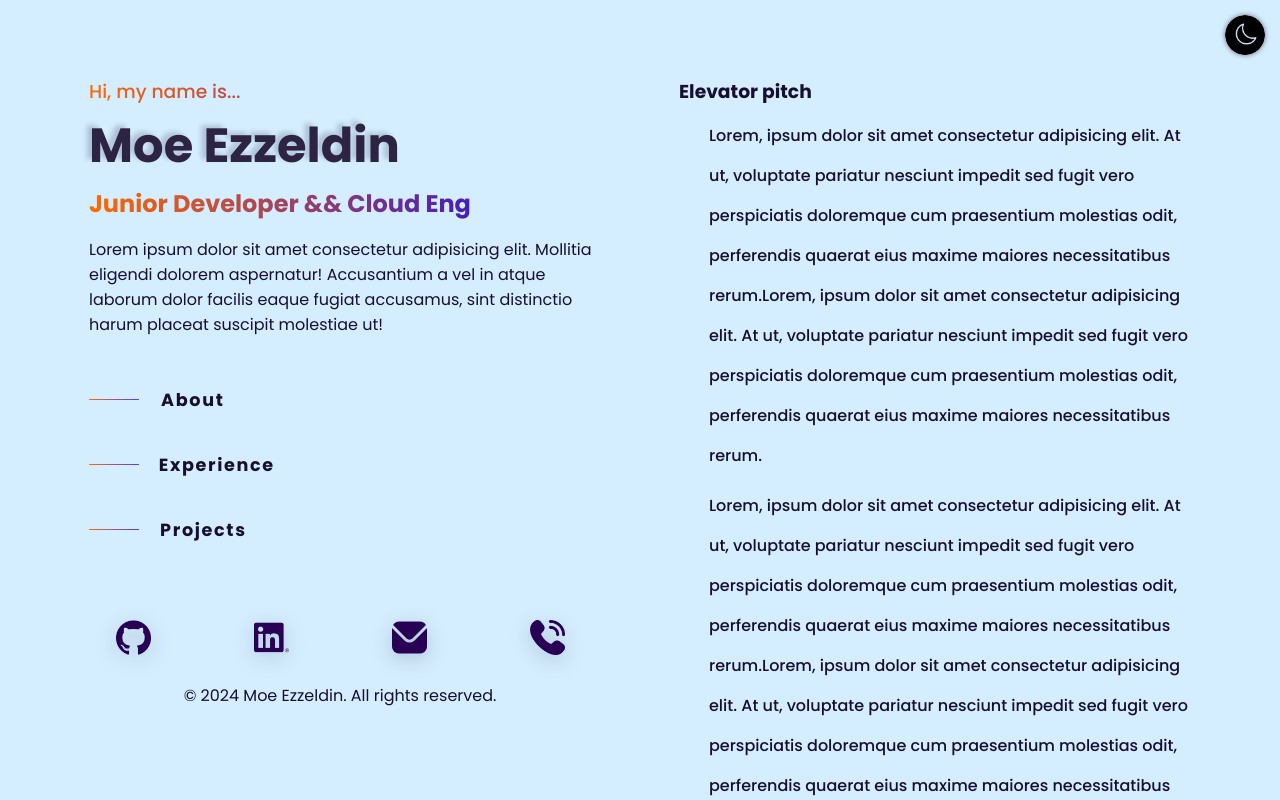
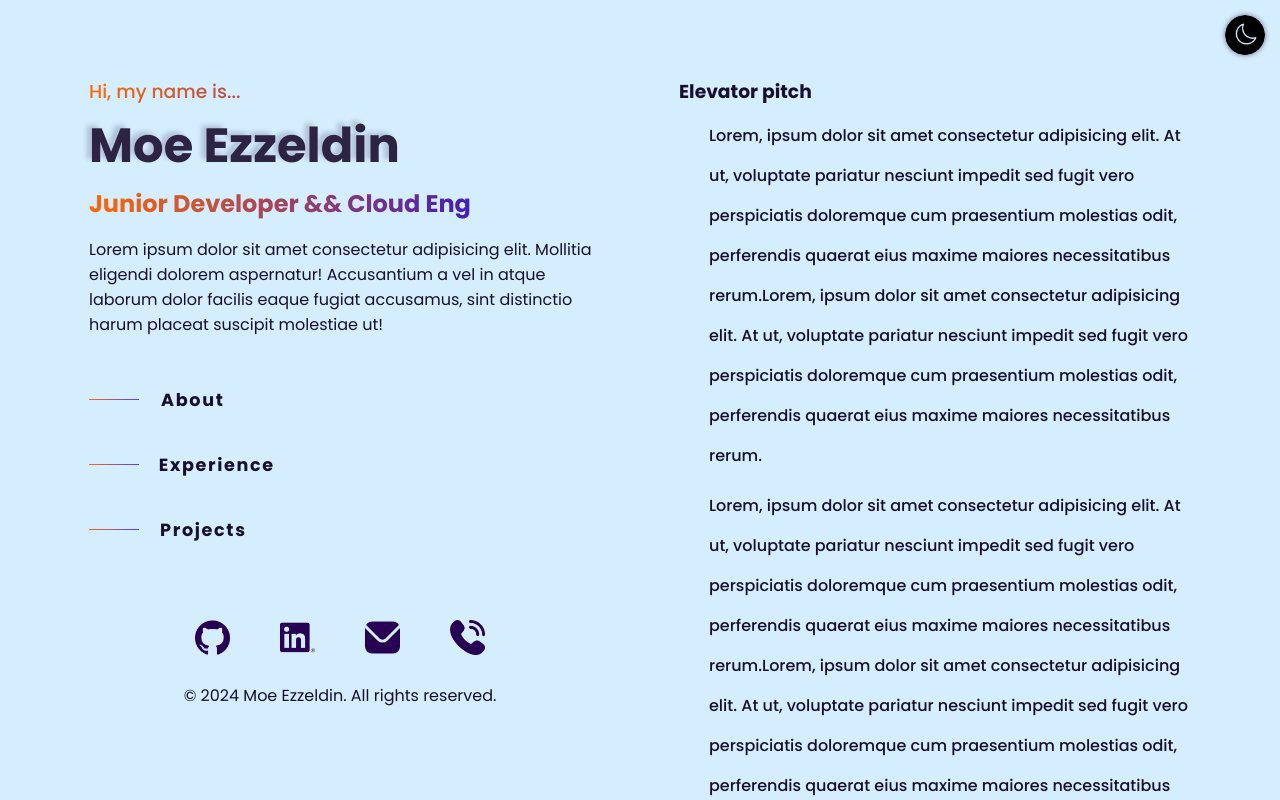
Before and after one commit to MoeEzzeldin/Portfolio-Web-App-moe-ezz-me, a Vue app: page / in a window 1280 px wide. Shown: the top 800 px of the page. Built offline with nearby package versions, Linux system fonts and the light colour scheme; a web font is replaced by a local one.

Commit message:
changes to sticky foot

```diff
--- a/src/components/Sticky-About.vue
+++ b/src/components/Sticky-About.vue
@@ -185,8 +185,9 @@ main .holder:hover a {
 
 .footer .icons {
   display: flex;
-  justify-content: space-evenly;
+  justify-content: center;
   align-items: center;
+  gap: 30px;
 }
 
 .footer .copy {
@@ -198,7 +199,6 @@ main .holder:hover a {
   font-style: normal;
   height: 35px;
   width: 35px;
-  filter: drop-shadow(0px 5px 10px var(--shadow-color));
   transition:
     transform 0.3s ease,
     filter 0.3s ease;
@@ -206,6 +206,8 @@ main .holder:hover a {
 
 .footer a img:hover {
   transform: scale(1.1);
+  transform: translateY(-5px);
+  filter: drop-shadow(0px 5px 10px 10px var(--shadow-color));
 }
 
 @media (min-width: 1200px) {
@@ -227,7 +229,8 @@ main .holder:hover a {
 
   .footer .icons {
     width: 100%;
-    justify-content: space-around;
+    justify-content: center;
+    gap: 50px;
   }
   .footer .copy {
     display:block;
```
